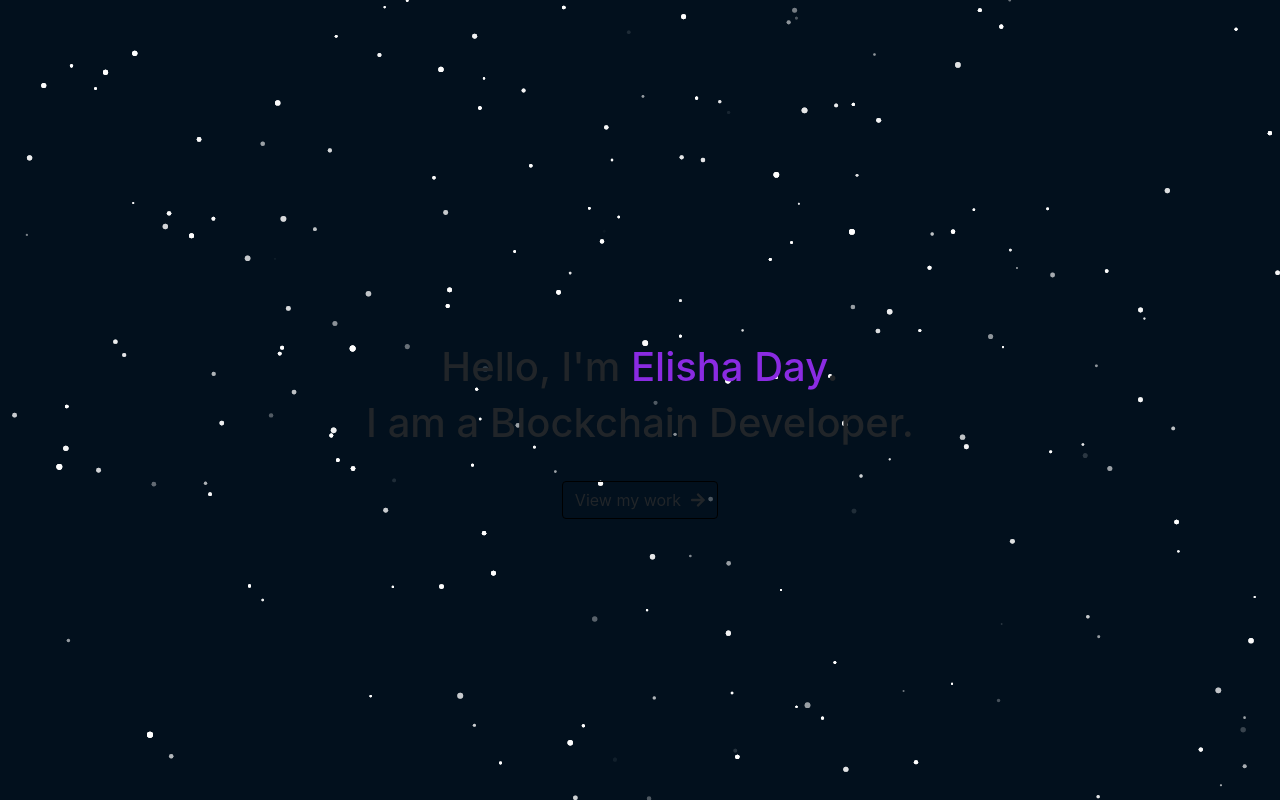
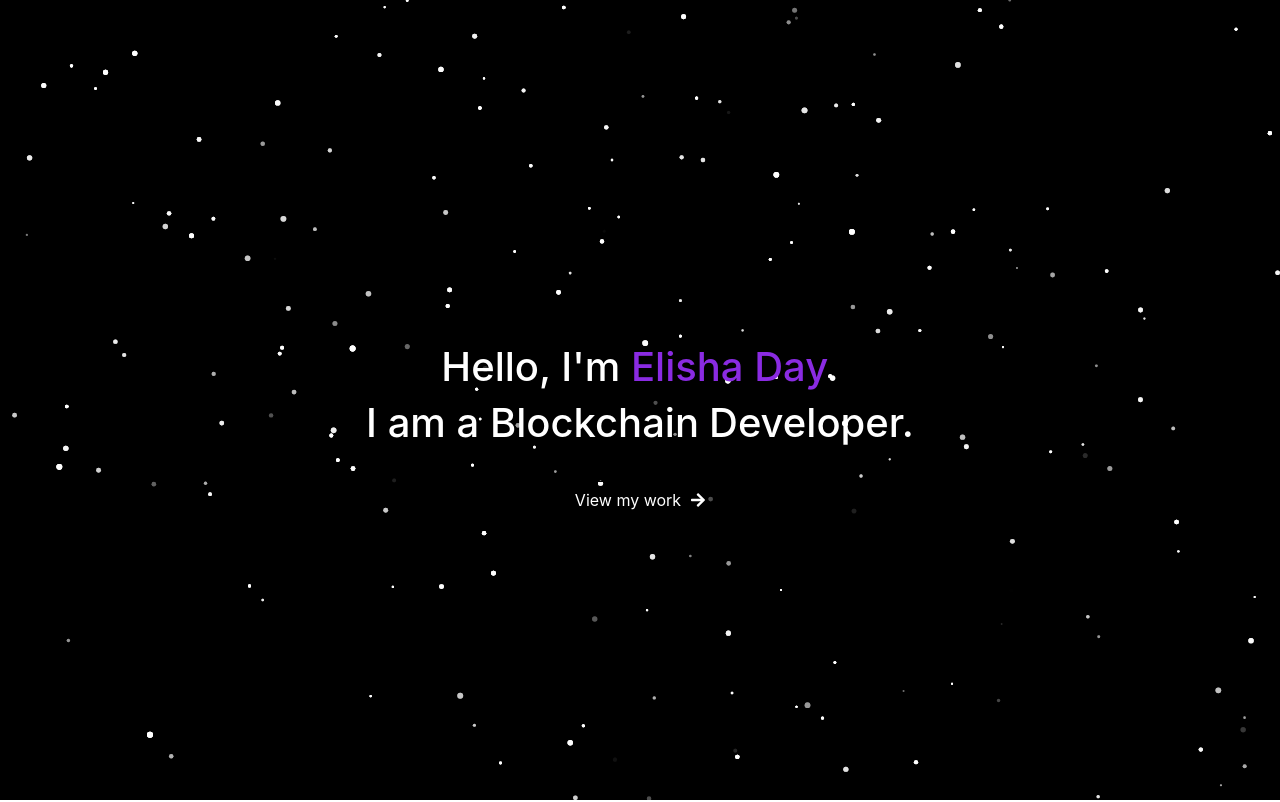
Before and after one commit to kingdayx/hireelisha.com, a React (Create React App) app: page / in a window 1280 px wide. Shown: the top 802 px of the page. Built offline with nearby package versions, Linux system fonts and the light colour scheme.

Commit message:
updated header color

```diff
--- a/src/App.css
+++ b/src/App.css
@@ -92,6 +92,7 @@ label {
 
 .btn {
   margin: 10px;
+  color: white;
 }
 
 .form-control {
@@ -797,6 +798,13 @@ ol {
   background-color: #333;
 }
 
+.block {
+  color: white;
+}
+.block2 {
+  color: white;
+}
+
 @media all and (max-width: 300px) {
   .boxes {
     margin-top: -40px;
--- a/src/components/Header.jsx
+++ b/src/components/Header.jsx
@@ -8,6 +8,7 @@ import "../App.css";
 
 const ButtonSig = styled(motion.div)`
   border: 1px solid black;
+  color: white;
   .btn:hover {
     background-color: "#64ff33";
   }
@@ -49,7 +50,7 @@ class Header extends React.Component {
               options={{
                 background: {
                   color: {
-                    value: "#02101d",
+                    value: "#000",
                   },
                 },
                 fpsLimit: 60,
@@ -149,7 +150,7 @@ class Header extends React.Component {
                 retina_detect: true,
               }}
             />
-            <h1>
+            <h1 className="block2">
               Hello, I'm
               <i className="name1"> Elisha Day</i>.
             </h1>
```
